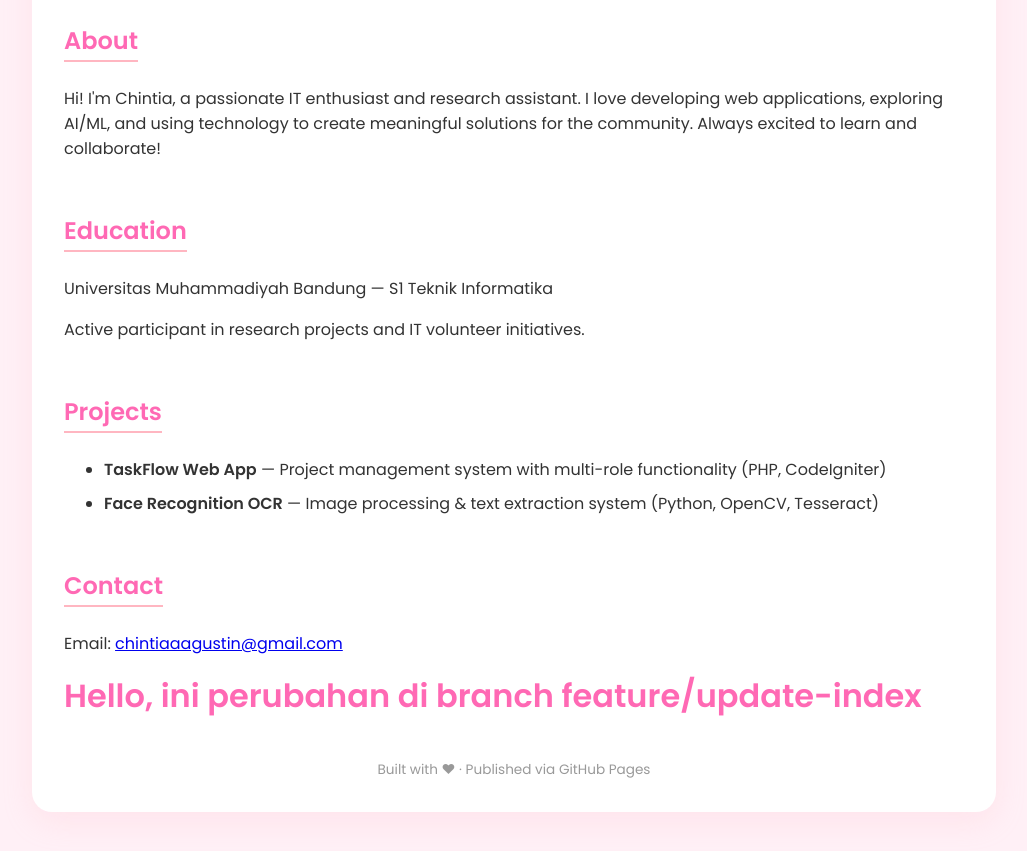
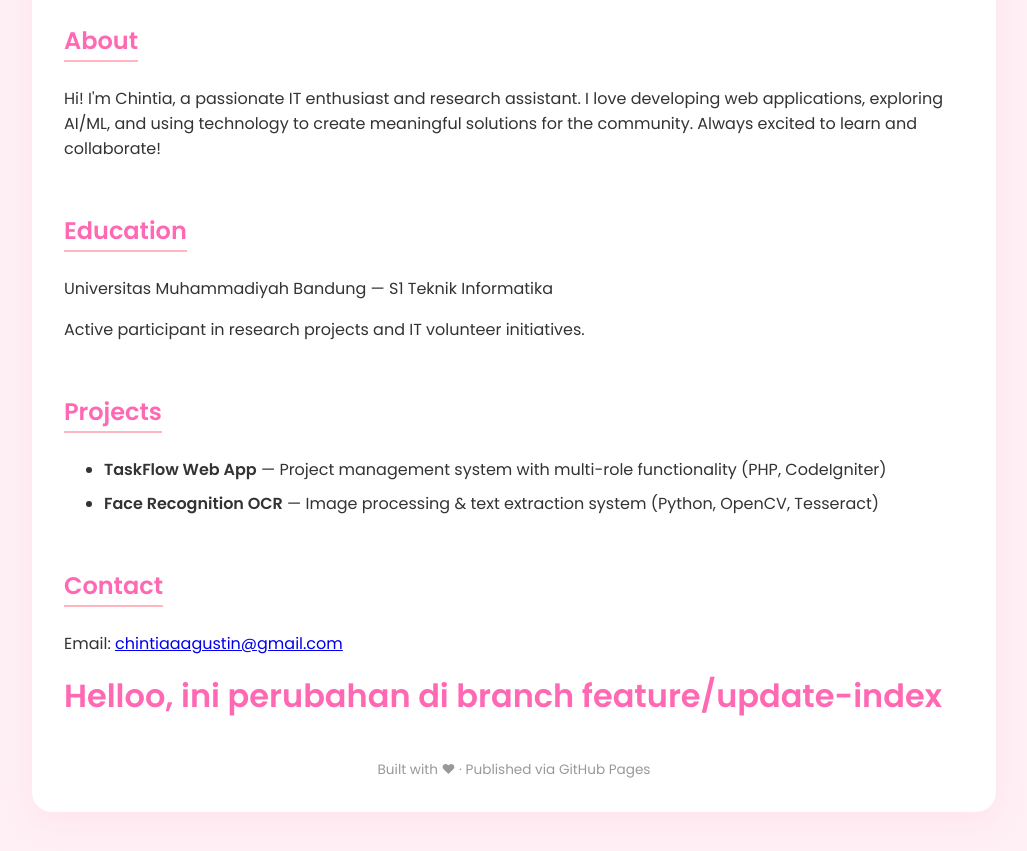
Before and after one commit to ChintiaAgustin/MyProfile, a plain HTML site: page index.html in a window 1280 px wide. Shown: the part 263-1114 px from the top of the page, without its empty margins (126-1153 px from the left). Drawn offline with Linux system fonts and the light colour scheme.

Commit message:
add "o" character on H1

```diff
--- a/index.html
+++ b/index.html
@@ -160,7 +160,8 @@
             <p>Email: <a href="mailto:chintiaaagustin@gmail.com ">chintiaaagustin@gmail.com</a></p>
         </section>
 
-        <h1>Hello, ini perubahan di branch feature/update-index</h1>
+        <h1>Helloo, ini perubahan di branch feature/update-index</h1>
+
 
         <footer>
             Built with ♥ · Published via GitHub Pages
```
